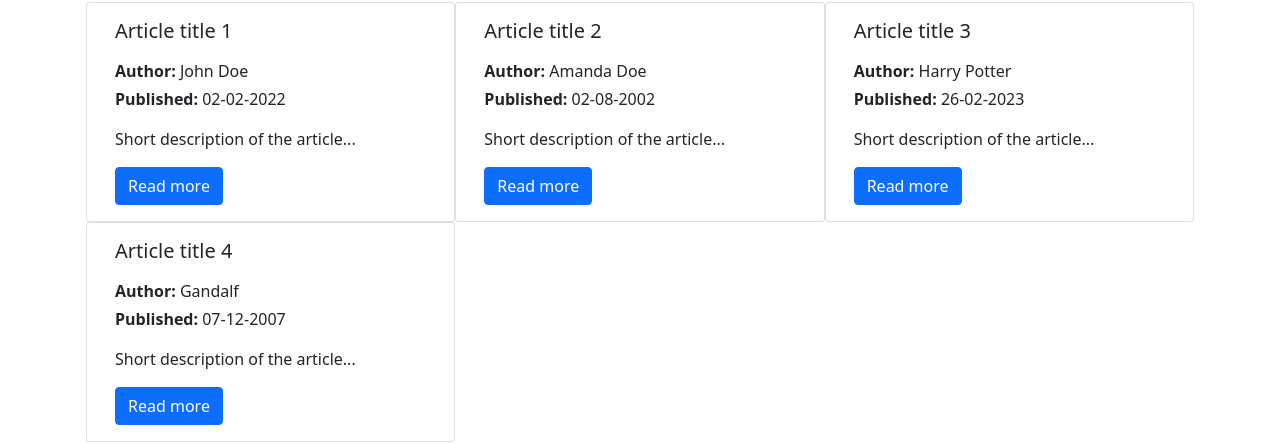
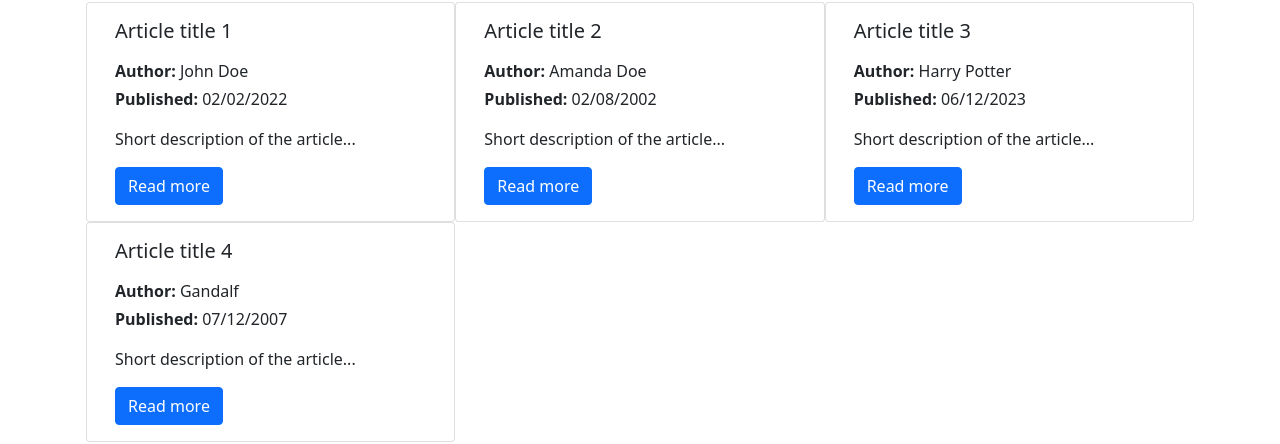
Before and after one commit to Ola-Cencora/CRUD-blog-app, a React (Create React App) app: page / in a window 1280 px wide. Shown: the part 164-608 px from the top of the page. Built offline with nearby package versions, Linux system fonts and the light colour scheme.

Commit message:
Apply react datepicker

```diff
--- a/package.json
+++ b/package.json
@@ -7,9 +7,11 @@
     "@testing-library/react": "^13.4.0",
     "@testing-library/user-event": "^13.5.0",
     "bootstrap": "5.1.3",
+    "moment": "^2.29.4",
     "prop-types": "^15.8.1",
     "react": "^18.2.0",
     "react-bootstrap": "2.8.0",
+    "react-datepicker": "4.3.0",
     "react-dom": "^18.2.0",
     "react-quill": "^1.3.5",
     "react-redux": "8.1.2",
--- a/src/components/features/PostBox/PostBox.js
+++ b/src/components/features/PostBox/PostBox.js
@@ -4,6 +4,7 @@ import Row from 'react-bootstrap/Row';
 
 import { useSelector } from 'react-redux';
 import { Link } from 'react-router-dom';
+import dateToStr from '../../../utils/dateToStr';
 
 import { getAllPosts } from '../../../redux/postsRedux';
 
@@ -18,7 +19,7 @@ const PostBox = () => {
                 <Card.Body>
                     <Card.Title className="mb-3">{title}</Card.Title>
                     <Card.Text className="mb-1"><b>Author: </b>{author}</Card.Text>
-                    <Card.Text><b>Published: </b>{publishedDate}</Card.Text>
+                    <Card.Text><b>Published: </b>{dateToStr(publishedDate)}</Card.Text>
                     <Card.Text>{shortDescription}</Card.Text>
                     <Link to={`/post/${id}`}>
                         <Button variant="primary">Read more</Button>
--- a/src/components/features/PostForm/PostForm.js
+++ b/src/components/features/PostForm/PostForm.js
@@ -5,6 +5,8 @@ import Form from 'react-bootstrap/Form';
 import Button from 'react-bootstrap/Button';
 import ReactQuill from 'react-quill';
 import 'react-quill/dist/quill.snow.css';
+import DatePicker from "react-datepicker";
+import "react-datepicker/dist/react-datepicker.css";
 
 const PostForm = ({ action, actionText, ...props }) => {
 
@@ -43,12 +45,10 @@ const PostForm = ({ action, actionText, ...props }) => {
         </Form.Group>
         <Form.Group className="mb-3" controlId="formPublishedDate">
             <Form.Label>Published</Form.Label>
-            <Form.Control
-                type="text"
-                placeholder="Enter date"
+            <DatePicker
                 name="publishedDate"
-                value={publishedDate}
-                onChange={e => setPublishedDate(e.target.value)}
+                selected={publishedDate}
+                onChange={(date) => setPublishedDate(date)}
             />
         </Form.Group>
         <Form.Group className="mb-3" controlId="formShortDescription">
--- a/src/components/pages/Post/Post.js
+++ b/src/components/pages/Post/Post.js
@@ -3,6 +3,7 @@ import { useParams, Navigate } from "react-router-dom";
 import { useSelector } from "react-redux";
 import { Link } from 'react-router-dom';
 import { useState } from "react";
+import dateToStr from "../../../utils/dateToStr";
 
 import Card from 'react-bootstrap/Card';
 import Button from 'react-bootstrap/Button';
@@ -34,7 +35,7 @@ const Post = () => {
                 </div>
             </div>
             <Card.Text className="mb-1"><b>Author: </b>{postData.author}</Card.Text>
-            <Card.Text><b>Published: </b>{postData.publishedDate}</Card.Text>
+            <Card.Text><b>Published: </b>{dateToStr(postData.publishedDate)}</Card.Text>
             <Card.Text>{postData.shortDescription}</Card.Text>
             <Card.Text><p dangerouslySetInnerHTML={{ __html: postData.content }} /></Card.Text>
         </Card>
--- a/src/redux/initialState.js
+++ b/src/redux/initialState.js
@@ -5,7 +5,7 @@ const initialState = {
             title: 'Article title 1',
             shortDescription: 'Short description of the article...',
             content: 'Main content of the article',
-            publishedDate: '02-02-2022',
+            publishedDate: new Date('02-02-2022'),
             author: 'John Doe'
         },
         {
@@ -13,7 +13,7 @@ const initialState = {
             title: 'Article title 2',
             shortDescription: 'Short description of the article...',
             content: 'Main content of the article',
-            publishedDate: '02-08-2002',
+            publishedDate: new Date('02-08-2002'),
             author: 'Amanda Doe'
         },
         {
@@ -21,7 +21,7 @@ const initialState = {
             title: 'Article title 3',
             shortDescription: 'Short description of the article...',
             content: 'Main content of the article',
-            publishedDate: '26-02-2023',
+            publishedDate: new Date('06-12-2023'),
             author: 'Harry Potter'
         },
         {
@@ -29,7 +29,7 @@ const initialState = {
             title: 'Article title 4',
             shortDescription: 'Short description of the article...',
             content: 'Main content of the article',
-            publishedDate: '07-12-2007',
+            publishedDate: new Date('07-12-2007'),
             author: 'Gandalf'
         }
     ]
--- /dev/null
+++ b/src/utils/dateToStr.js
@@ -0,0 +1,8 @@
+import moment from 'moment';
+
+const dateToStr = (date) => {
+    const stringDate = moment(date).format('MM/DD/YYYY');
+    return stringDate;
+};
+
+export default dateToStr;
```
Also changed, not shown: 1 other file (tests, documents, lock files or other folders).
